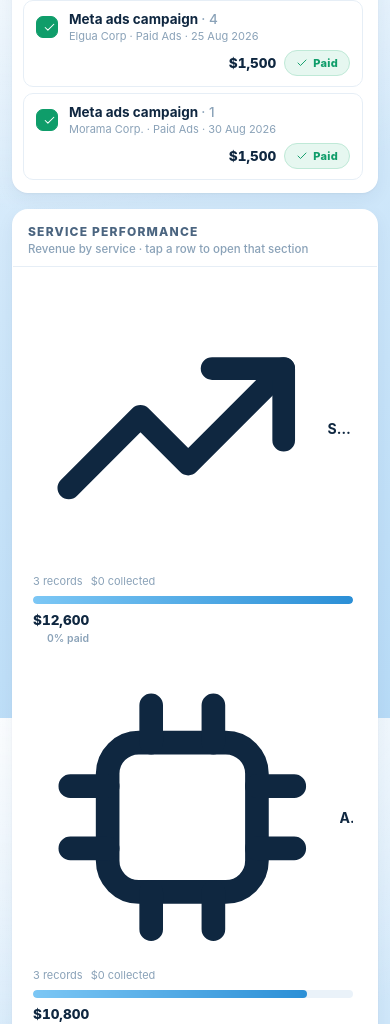
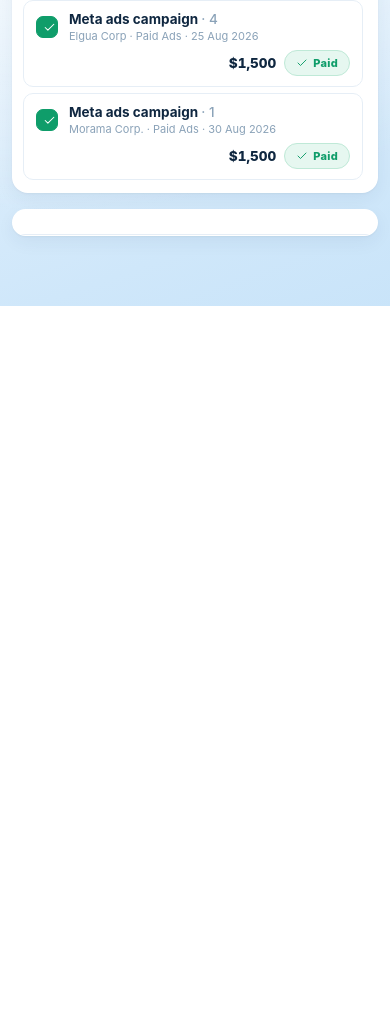
Before and after one commit to harshavarthanep/kpma_dashboard, a plain HTML site: page index.html in a window 390 px wide. Shown: the part 2658-3682 px from the top of the page. After the commit the page ends 2964 px from the top, so only its background shows below. Drawn offline with Linux system fonts and the light colour scheme.

Commit message:
Update index.html

```diff
--- a/index.html
+++ b/index.html
@@ -1104,17 +1104,17 @@
     '</div>' +
 
     '<div class="grid"><section class="card d5"><div class="panel-head">' +
-      '<div><h3 class="panel-title">Service performance</h3>' +
-      '<div class="panel-sub">Revenue by service · tap a row to open that section</div></div></div>' +
-      '<div class="panel-body tight"><ul class="clist" style="max-height:none">' +
-      svc.map((s, i) => '<li class="crow" data-act="tab" data-tab="' + esc(s.id) + '" tabindex="0" role="button" style="animation-delay:' + (i * 20) + 'ms">' +
-        '<div class="crow-main"><div class="crow-top">' + icon(s.icon, 'svcico') +
-        '<span class="crow-name">' + esc(s.label) + '</span></div>' +
-        '<div class="crow-meta"><span>' + s.count + ' record' + (s.count === 1 ? '' : 's') + '</span>' +
-        '<span>' + money(s.paid) + ' collected</span></div>' +
-        '<div class="bar"><span data-bar="' + clamp((s.total / maxSvc) * 100, 2, 100).toFixed(1) + '"></span></div></div>' +
-        '<div class="crow-right"><div class="amt"><b>' + money(s.total) + '</b>' +
-        '<small>' + (s.total ? Math.round((s.paid / s.total) * 100) : 0) + '% paid</small></div></div></li>').join('') +
+      // '<div><h3 class="panel-title">Service performance</h3>' +
+      // '<div class="panel-sub">Revenue by service · tap a row to open that section</div></div></div>' +
+      // '<div class="panel-body tight"><ul class="clist" style="max-height:none">' +
+      // svc.map((s, i) => '<li class="crow" data-act="tab" data-tab="' + esc(s.id) + '" tabindex="0" role="button" style="animation-delay:' + (i * 20) + 'ms">' +
+      //   '<div class="crow-main"><div class="crow-top">' + icon(s.icon, 'svcico') +
+      //   '<span class="crow-name">' + esc(s.label) + '</span></div>' +
+      //   '<div class="crow-meta"><span>' + s.count + ' record' + (s.count === 1 ? '' : 's') + '</span>' +
+      //   '<span>' + money(s.paid) + ' collected</span></div>' +
+      //   '<div class="bar"><span data-bar="' + clamp((s.total / maxSvc) * 100, 2, 100).toFixed(1) + '"></span></div></div>' +
+      //   '<div class="crow-right"><div class="amt"><b>' + money(s.total) + '</b>' +
+      //   '<small>' + (s.total ? Math.round((s.paid / s.total) * 100) : 0) + '% paid</small></div></div></li>').join('') +
       '</ul></div></section></div>';
 }
 
```
